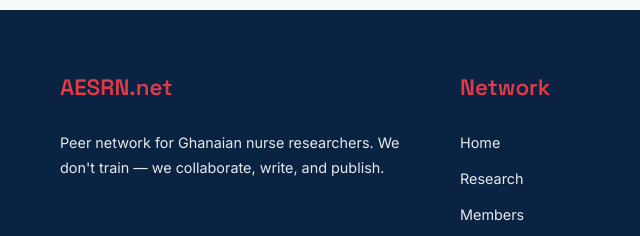
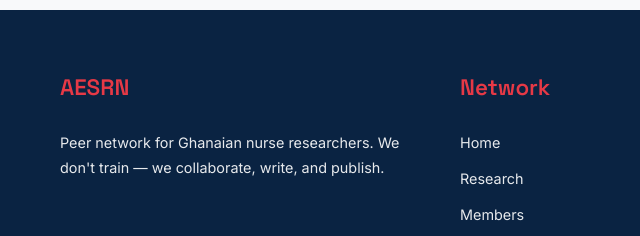
Before and after one commit to mudassiribrahim12/AESRN-website, a plain HTML site: page index.html in a window 1280 px wide. Shown: the part 2092-2328 px from the top of the page, 0-640 px from the left. Drawn offline with Linux system fonts and the light colour scheme.

Commit message:
Update index.html

```diff
--- a/index.html
+++ b/index.html
@@ -1290,7 +1290,7 @@ body {
     <footer>
         <div class="container">
             <div class="footer-content">
-                <div class="footer-section"><h3>AESRN.net</h3><p>Peer network for Ghanaian nurse researchers. We don't train — we collaborate, write, and publish.</p></div>
+                <div class="footer-section"><h3>AESRN</h3><p>Peer network for Ghanaian nurse researchers. We don't train — we collaborate, write, and publish.</p></div>
                 <div class="footer-section"><h3>Network</h3><ul class="footer-links"><li><a data-tab="home">Home</a></li><li><a data-tab="research">Research</a></li><li><a data-tab="team">Members</a></li><li><a data-tab="publications">Publications (soon)</a></li><li><a data-tab="funding">Funding</a></li><li><a data-tab="join">Join Us</a></li></ul></div>
                 <div class="footer-section">
                     <h3>Contact</h3>
```
